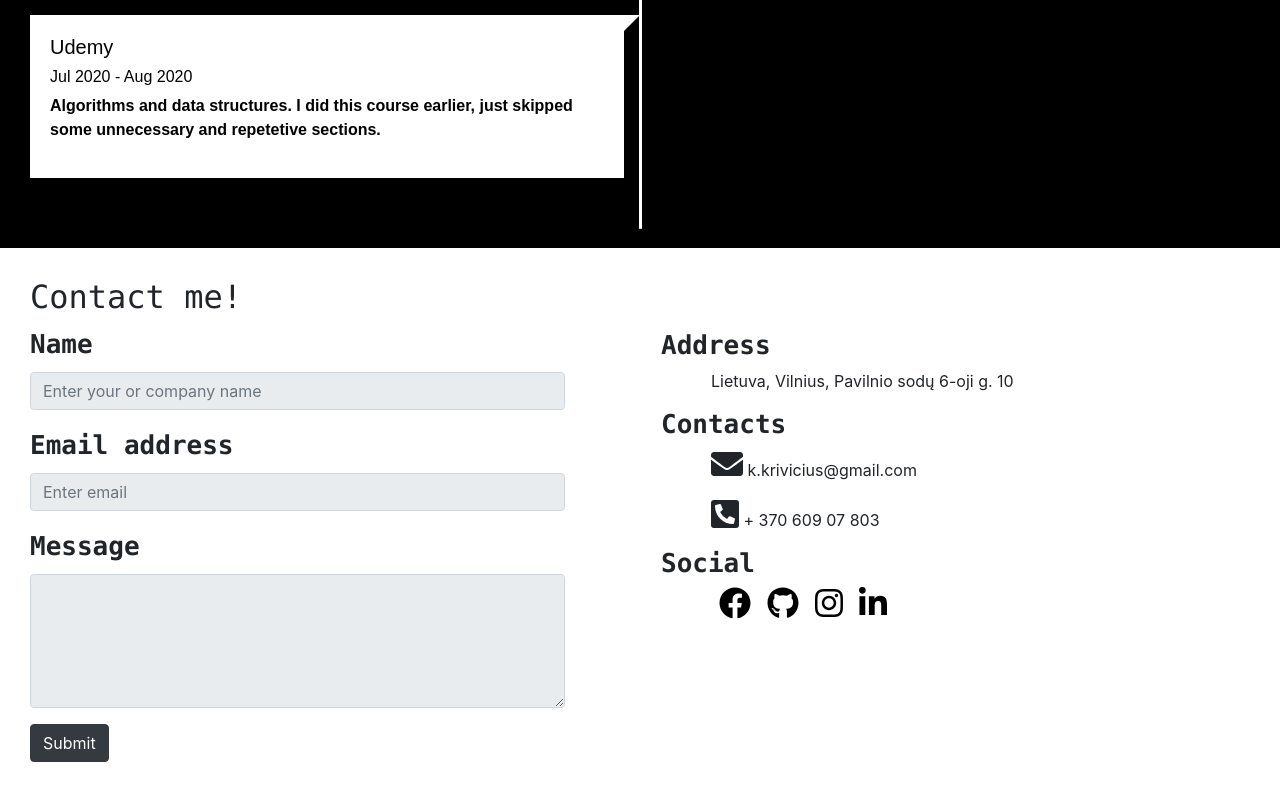
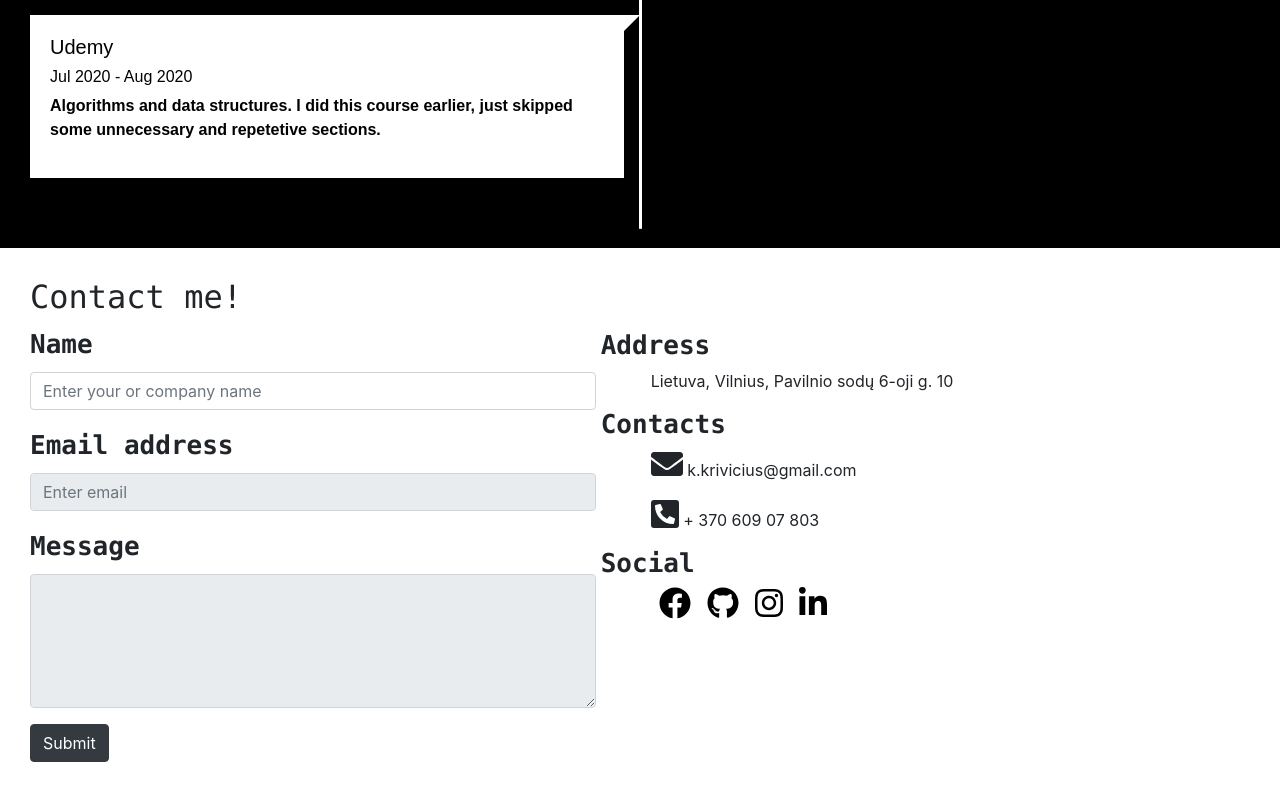
Before and after one commit to v3rbat1m/my-website, a React (Create React App) app: page / in a window 1280 px wide. Shown: the part 3484-4284 px from the top of the page. Built offline with nearby package versions, Linux system fonts and the light colour scheme.

Commit message:
fix responsive width

```diff
--- a/package.json
+++ b/package.json
@@ -24,6 +24,7 @@
     "react-hook-inview": "^4.3.0",
     "react-intersection-observer": "^8.27.1",
     "react-pro-sidebar": "^0.4.4",
+    "react-responsive": "^8.1.0",
     "react-router-dom": "^5.2.0",
     "react-scripts": "3.4.3",
     "react-scroll": "^1.8.1",
--- a/src/App.js
+++ b/src/App.js
@@ -1,4 +1,3 @@
-
 import React from "react";
 import Navbar from "./components/Navbar";
 import Section from "./components/Section";
@@ -8,6 +7,7 @@ import Skills from "./components/Sections/skills";
 import Experience from "./components/Sections/experience";
 import Education from "./components/Sections/education";
 import Contact from "./components/Sections/contact";
+import Example from "./components/Sections/test";
 
 const items = [
   { name: "home", label: "Home", dark: false, content: Home },
@@ -18,12 +18,11 @@ const items = [
   { name: "contact", label: "Contact", dark: true, content: Contact },
 ];
 
-
 const App = () => {
   return (
     <div className="App">
       <Navbar items={items} />
-      <div className="Sections">
+      <div className="all-sections">
         {items.map((item) => (
           <Section
             title={item.label}
@@ -33,6 +32,7 @@ const App = () => {
             content={<item.content />}
           />
         ))}
+        {/* <Example /> */}
       </div>
     </div>
   );
--- a/src/components/Sections/common/contact/form.jsx
+++ b/src/components/Sections/common/contact/form.jsx
@@ -1,43 +1,33 @@
 import React from "react";
-import { Form, Button } from "react-bootstrap";
+import { Col, Form, Button } from "react-bootstrap";
+import { useMediaQuery } from "react-responsive";
 
 const MyForm = () => {
   return (
-    <div className="form">
     <Form>
       <Form.Group controlId="Name">
         <Form.Label className="section-item-header">Name</Form.Label>
-          <Form.Control
-            size="xs"
-            placeholder="Enter your or company name"
-            disabled
-          />
+        <Form.Control placeholder="Enter your or company name" />
       </Form.Group>
 
       <Form.Group controlId="formGroupEmail">
         <Form.Label className="section-item-header">Email address</Form.Label>
-          <Form.Control
-            size="xs"
-            type="email"
-            placeholder="Enter email"
-            disabled
-          />
+        <Form.Control type="email" placeholder="Enter email" disabled />
       </Form.Group>
       <Form.Group controlId="exampleForm.ControlTextarea1">
         <Form.Label className="section-item-header">Message</Form.Label>
-          <Form.Control size="xs" as="textarea" rows="5" disabled />
+        <Form.Control as="textarea" rows="5" disabled />
       </Form.Group>
       <Button
         variant="dark"
         type="submit"
         onClick={() => {
-            alert("Sorry, not implemented yet.");
+          alert(`Sorry, not implemented yet!`);
         }}
       >
         Submit
       </Button>
     </Form>
-    </div>
   );
 };
 
--- /dev/null
+++ b/src/components/Sections/test.jsx
@@ -0,0 +1,35 @@
+import React, { useDebugValue } from "react";
+import { useMediaQuery } from "react-responsive";
+
+const Example = () => {
+  const isDesktopOrLaptop = useMediaQuery({
+    query: "(min-device-width: 1224px)",
+  });
+  const isBigScreen = useMediaQuery({ query: "(min-device-width: 1824px)" });
+  const isTabletOrMobile = useMediaQuery({ query: "(max-width: 1224px)" });
+  const isTabletOrMobileDevice = useMediaQuery({
+    query: "(max-device-width: 1224px)",
+  });
+  const isPortrait = useMediaQuery({ query: "(orientation: portrait)" });
+  const isRetina = useMediaQuery({ query: "(min-resolution: 2dppx)" });
+
+  return (
+    <div>
+      <h1>Device Test!</h1>
+      {isDesktopOrLaptop && (
+        <>
+          <p>You are a desktop or laptop</p>
+          {isBigScreen && <p>You also have a huge screen</p>}
+          {isTabletOrMobile && (
+            <p>You are sized like a tablet or mobile phone though</p>
+          )}
+        </>
+      )}
+      {isTabletOrMobileDevice && <p>You are a tablet or mobile phone</p>}
+      <p>Your are in {isPortrait ? "portrait" : "landscape"} orientation</p>
+      {isRetina && <p>You are retina</p>}
+    </div>
+  );
+};
+
+export default Example;
--- a/src/styles/App.scss
+++ b/src/styles/App.scss
@@ -2,7 +2,6 @@
 
 @import "./variables.scss";
 @import "./navbar.scss";
-@import "./Sections/allSections.scss";
 @import "./Sections/section.scss";
 @import "./Sections/home.scss";
 @import "./Sections/about.scss";
@@ -12,8 +11,9 @@
 
 .App {
   overflow-x: hidden;
-  // flex-direction: row;
-  // height: 100vh;
-  // flex-grow: 1;
-  // margin: 0;
+
+  .all-sections {
+    display: flex;
+    flex-direction: column;
+  }
 }
--- a/src/styles/Sections/allSections.scss
+++ /dev/null
@@ -1,9 +0,0 @@
-@import "../variables.scss";
-
-$heigt: minmax(70vh, auto);
-
-.Sections {
-  display: grid;
-  grid-template-columns: 1fr;
-  grid-auto-rows: $heigt;
-}
--- a/src/styles/Sections/contact.scss
+++ b/src/styles/Sections/contact.scss
@@ -2,33 +2,20 @@
 
 .contact {
   .contact-content {
-    display: grid;
-    grid-template-columns: repeat(2, 1fr);
+    display: flex;
+    flex-direction: row;
 
     .form {
-      width: 100%;
-      float: left;
-      .form-group {
-        width: 90%;
-      }
+      flex-grow: 1;
     }
 
-    // .form-group {
-    // width: 85%;
-    // max-width: auto;
-    // }
-
     @include phone {
-      grid-template-columns: 1fr;
-      width: 100%;
-      min-width: 320px;
-      max-width: 100%;
+      flex-direction: column;
     }
-
-    grid-gap: 2em;
   }
 
   .info {
+    flex-grow: 1;
     display: grid;
     padding: 5px;
     grid-auto-rows: min-content;
--- a/src/styles/Sections/section.scss
+++ b/src/styles/Sections/section.scss
@@ -1,8 +1,6 @@
-@import '../variables.scss';
+@import "../variables.scss";
 
 .section {
-  width: 100%;
-
   background-color: $sectionColor;
 
   h2 {
@@ -19,19 +17,17 @@
   background-color: $darkSectionColor;
 }
 
-
 .section-home {
-    background: url('../../photos/background.jpg') no-repeat center center fixed;
-    height: 100vh;
-    -webkit-background-size: cover;
-    -moz-background-size: cover;
-    -o-background-size: cover;
-    background-size: cover;
-
+  background: url("../../photos/background.jpg") no-repeat center center fixed;
+  height: 100vh;
+  -webkit-background-size: cover;
+  -moz-background-size: cover;
+  -o-background-size: cover;
+  background-size: cover;
 }
 
 .section-item-header {
   font-family: "Lucida Console", Courier, monospace;
   font-size: 26px;
-  font-weight: bolder
+  font-weight: bolder;
 }
--- a/src/styles/variables.scss
+++ b/src/styles/variables.scss
@@ -3,8 +3,7 @@ $sidebarWidth: 250px;
 $sectionColor: black;
 $darkSectionColor: white;
 
-$phone-width: 500px;
-
+$phone-width: 200px;
 
 // $tablet-width: 768px;
 $desktop-width: 1024px;
```
Also changed, not shown: src/components/Sections/common/contact/info.jsx (+4 -4 lines), 1 other file (tests, documents, lock files or other folders). Lines whose indentation alone changed are shown as unchanged.
